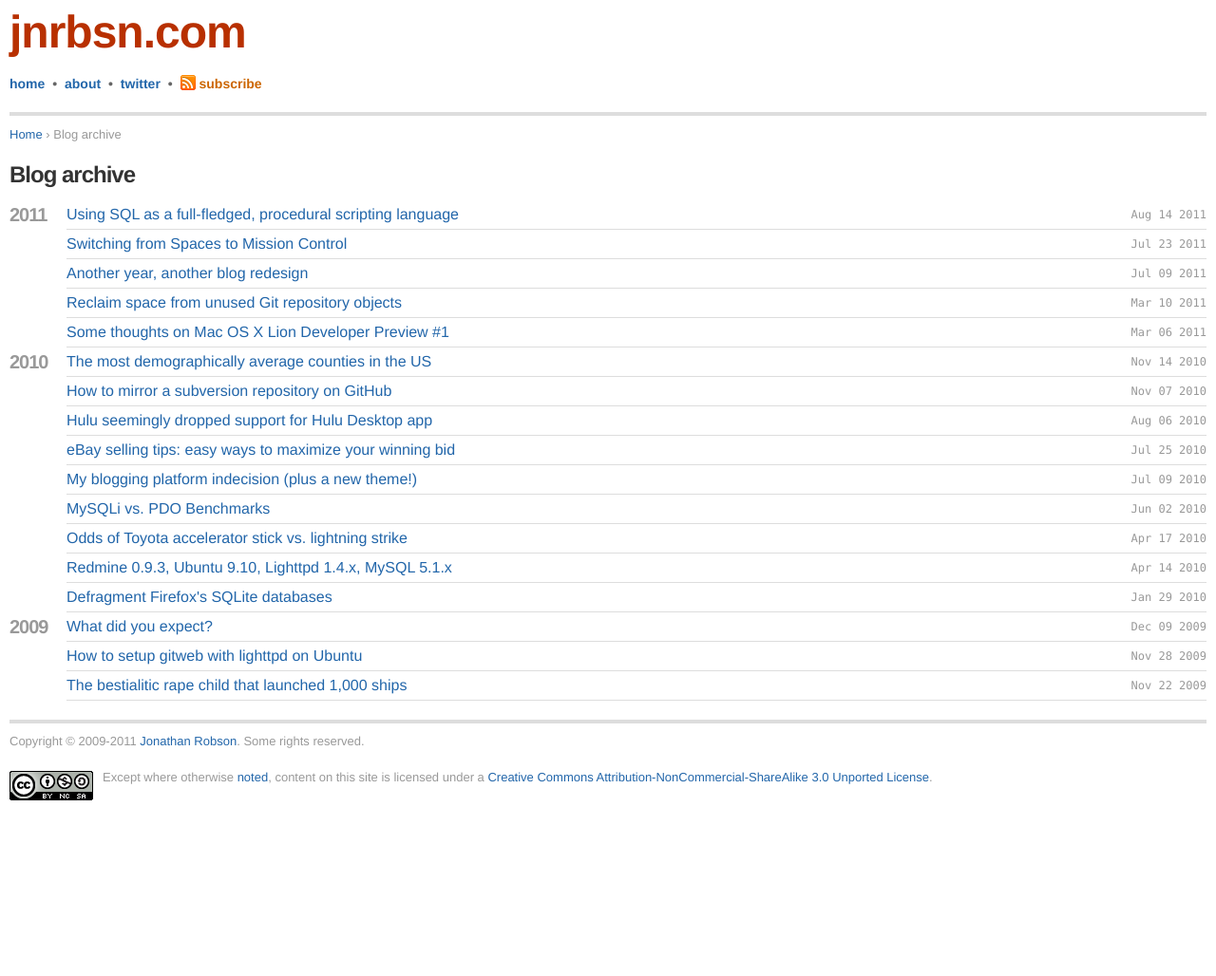
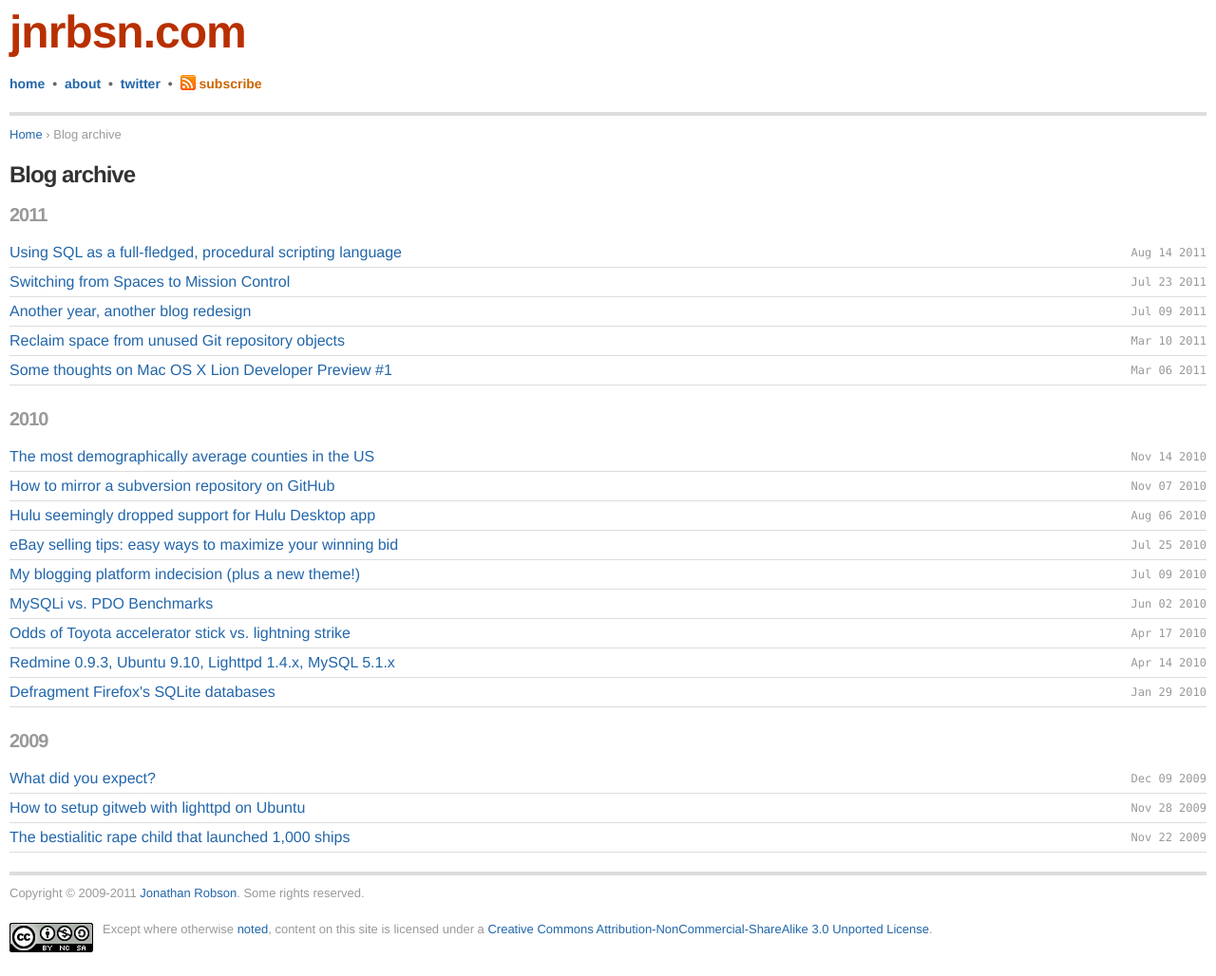
Before and after one commit to jnrbsn/jnrbsn.com, a Jekyll site: the page built from blog.html, in a window 1280 px wide. Shown: the whole page at 95% size. Built offline with Jekyll 4.4.1, drawn with Linux system fonts in a browser that asks for light colours; Markdown is read by kramdown in place of the engine named in the settings; before the commit the page ends 900 px from its top, so only the background shows below that.

Commit message:
Fixed mobile layout.

```diff
--- a/css/main.css
+++ b/css/main.css
@@ -489,18 +489,18 @@
         text-overflow: ellipsis;
         white-space: nowrap;
     }
-    .post-list.archive > li {
-        margin-left: 0;
+    .post-list > li > time {
+        margin-left: 1em;
     }
-    .post-list > h3 {
+    #blog-archive > h3 {
         float: none;
         padding: 20px 0;
     }
-    .post-list > h3:first-child {
+    #blog-archive > h3:first-child {
         padding-top: 0;
     }
-    .post-list > li > span {
-        margin-left: 1em;
+    #blog-archive > .post-list > li {
+        margin-left: 0;
     }
     .gravatar {
         height: 100px !important;
```
